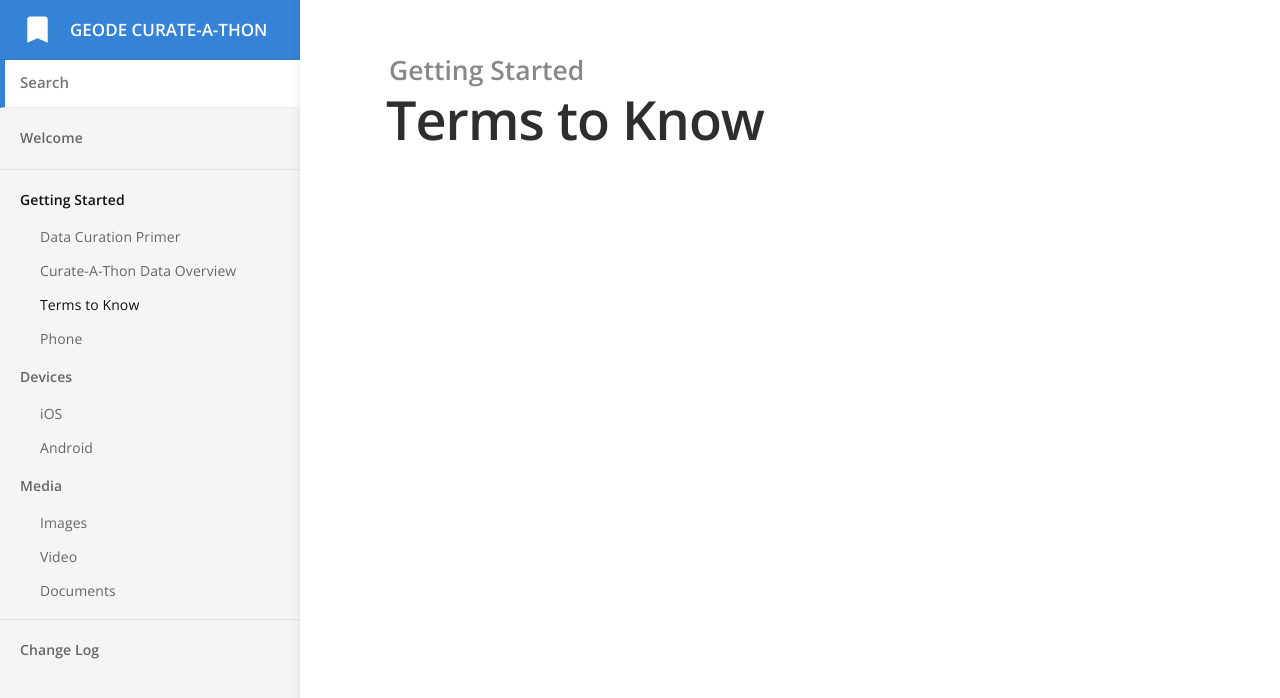
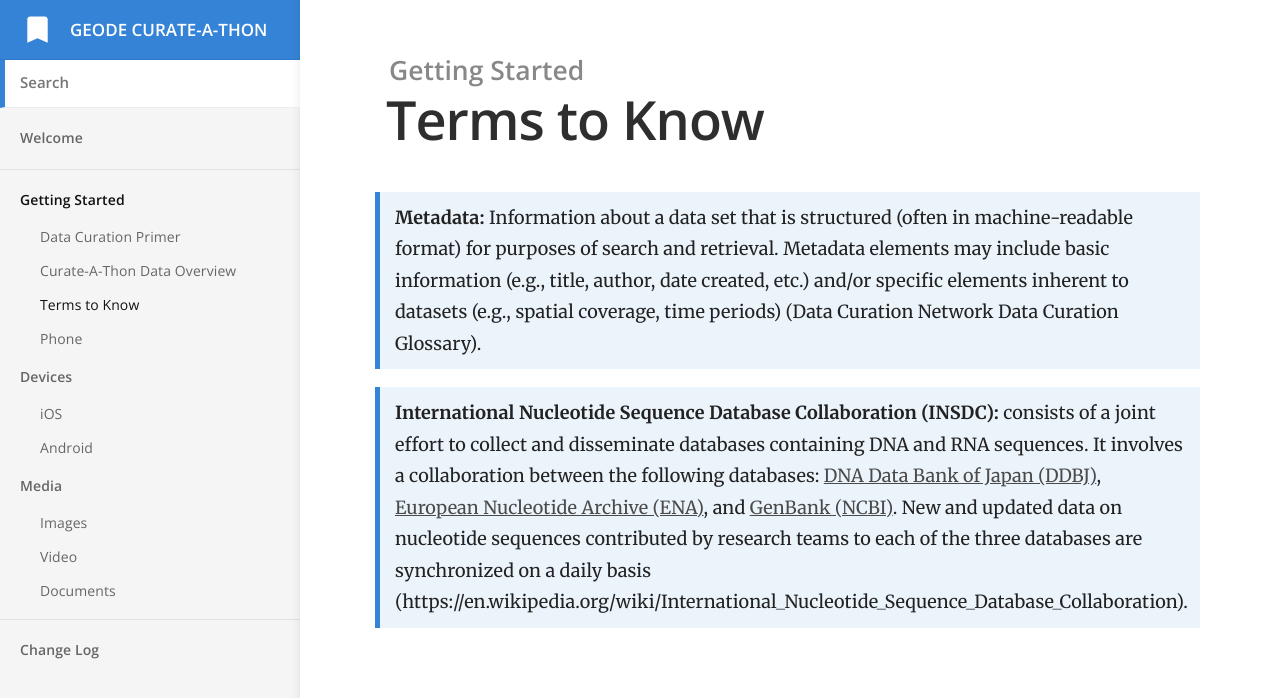
Before and after one commit to bdezray/GEODE-Curate-A-Thon, a Jekyll site: the page built from _docs/Getting Started/Terms to Know.md, in a window 1280 px wide. Shown: the top 698 px of the page. Built offline with Jekyll 4.4.1, drawn with Linux system fonts in a browser that asks for light colours; part of the change alters nothing that is shown.

Commit message:
Test terms to know formatting

```diff
--- a/_docs/Getting Started/Terms to Know.md
+++ b/_docs/Getting Started/Terms to Know.md
@@ -4,103 +4,8 @@ category: Getting Started
 order: 2
 ---
 
-<html>
-<head>
-<meta name="viewport" content="width=device-width, initial-scale=1">
-<style>
-.collapsible {
-  background-color: #44729B;
-  color: white;
-  cursor: pointer;
-  padding-bottom: 30px;
-  padding-top: 30px;
-  padding-left: 20px;
-  width: 100%;
-  border: none;
-  border-bottom: 3px solid white;
-  text-align: left;
-  outline: none;
-}
-.active, .collapsible:hover {
-  background-color: #345878;
-}
-.content {
-  padding: 0 20px;
-  max-height: 0;
-  overflow: hidden;
-  transition: max-height 0.2s ease-out;
-  background-color: rgb(68,114,155,0.2);
-}
-.collapsible:after {
-  color: #ffffff;
-  content: "+";
-  font-size: 20px;
-  float: right;
-  margin-left: 5px;
-  padding-right: 10px;
-}
-.active:after {
-  content: "-";
-  color: #ffffff;
-  font-size: 20px;
-  padding-right: 10px;
-}
-</style>
-</head>
-<body>
-<br>
-<br>
+> **Metadata:**
+Information about a data set that is structured (often in machine-readable format) for purposes of search and retrieval. Metadata elements may include basic information (e.g., title, author, date created, etc.) and/or specific elements inherent to datasets (e.g., spatial coverage, time periods) (Data Curation Network Data Curation Glossary).
 
-<h2>Terms to know</h2>
-
-<br>
-<br>
-
-<button class="collapsible">Metadata</button>
-<div class="content">
-  <p><br>Information about a data set that is structured (often in machine-readable format) for purposes of search and retrieval. Metadata elements may include basic information (e.g., title, author, date created, etc.) and/or specific elements inherent to datasets (e.g., spatial coverage, time periods) (Data Curation Network Data Curation Glossary).</p>
-</div>
-<button class="collapsible">International Nucleotide Sequence Database Collaboration (INSDC)</button>
-<div class="content">
-  <p><br>Consists of a joint effort to collect and disseminate databases containing DNA and RNA sequences. It involves a collaboration between the following databases: [DNA Data Bank of Japan (DDBJ)](https://www.ddbj.nig.ac.jp/index-e.html), [European Nucleotide Archive (ENA)](https://www.ebi.ac.uk/ena/browser/home), and [GenBank (NCBI)](https://www.ncbi.nlm.nih.gov/genbank/). New and updated data on nucleotide sequences contributed by research teams to each of the three databases are synchronized on a daily basis (https://en.wikipedia.org/wiki/International_Nucleotide_Sequence_Database_Collaboration).</p>
-</div>
-<button class="collapsible">Nucleotide</button>
-<div class="content">
-  <p><br>The basic building block of nucleic acids (RNA and DNA) (https://www.genome.gov/genetics-glossary/Nucleotide).</p>
-</div>
-<button class="collapsible">Genetic and Genomic Sequence Data</button>
-<div class="content">
-  <p><br>The sequence of nucleotides which tell scientists the kind of genetic information that is carried by a particular segment of DNA or RNA. For example scientists can use sequence information to determine which stretches of DNA contain genes and which stretches carry regulatory instructions, turning genes on or off (https://www.genome.gov/about-genomics/fact-sheets/DNA-Sequencing-Fact-Sheet).</p>
-</div>
-<button class="collapsible">Digital Object Identifier (DOI)</button>
-<div class="content">
-  <p><br>A string of numbers, letters, and symbols used to uniquely identify an article or document and to provide it with a permanent web address (URL) (https://ask.library.uic.edu/faq/345899).</p>
-</div>
-<button class="collapsible">Online Repository</button>
-<div class="content">
-  <p><br>An archive or collection of documents such as journal articles, datasets, presentations, etc. An online repository can be for general use, institutional use, and/or discipline-specific use. Examples include: Dryad, Zenodo, ScholarSphere.</p>
-</div>
-
-
-<script>
-var coll = document.getElementsByClassName("collapsible");
-var i;
-
-for (i = 0; i < coll.length; i++) {
-  coll[i].addEventListener("click", function() {
-    this.classList.toggle("active");
-    var content = this.nextElementSibling;
-    if (content.style.maxHeight){
-      content.style.maxHeight = null;
-    } else {
-      content.style.maxHeight = content.scrollHeight + "px";
-    }
-  });
-}
-</script>
-
-</body>
-</html>
-
-<br>
-<br>
+> **International Nucleotide Sequence Database Collaboration (INSDC):**
+consists of a joint effort to collect and disseminate databases containing DNA and RNA sequences. It involves a collaboration between the following databases: [DNA Data Bank of Japan (DDBJ)](https://www.ddbj.nig.ac.jp/index-e.html), [European Nucleotide Archive (ENA)](https://www.ebi.ac.uk/ena/browser/home), and [GenBank (NCBI)](https://www.ncbi.nlm.nih.gov/genbank/). New and updated data on nucleotide sequences contributed by research teams to each of the three databases are synchronized on a daily basis (https://en.wikipedia.org/wiki/International_Nucleotide_Sequence_Database_Collaboration).
```
